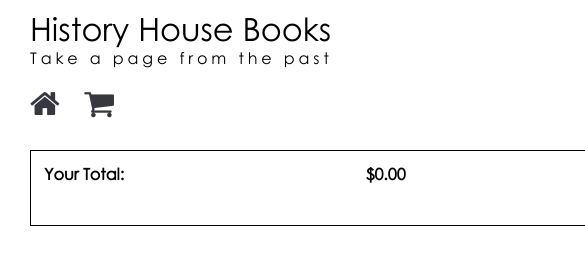
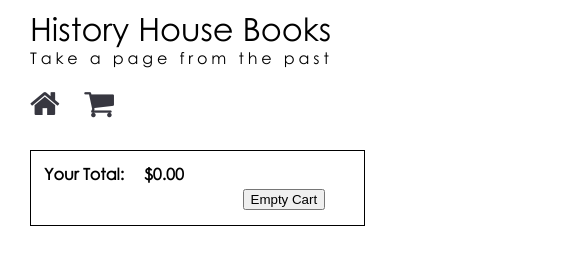
Before and after one commit to PatDodd/bookTracker, a website: page index.html in a window 390 px wide. Both pictures are taken after a click on the link 99 px from the left and 109 px from the top of the page. Shown: the top 264 px of the page, 585 px wide, since content can reach past the window. Drawn offline with Linux system fonts and the light colour scheme.

Commit message:
added responsive styles for cart view as well

```diff
--- a/css/style.scss
+++ b/css/style.scss
@@ -85,7 +85,7 @@ img{
 }
 
 table.book{
-	width:1000px;
+	width:700px;
 	margin: 30px;
 	height:100%;
 	border: 1px solid black;
@@ -95,5 +95,3 @@ table.book{
 table.book td{
 	width: 0.33333%;
 }
-
-@import 'responsive';
--- a/scripts/main.js
+++ b/scripts/main.js
@@ -244,6 +244,10 @@ var loadCartView = function(){
   $(items).append("<tr class='totesCost'><td class='totalCost'>Your Total:</td><td id='grandTotes'>&#36;"+total.toFixed(2)+"</td></tr>");
   $(".totesCost").css({"font-weight":"bold"});
   $(items).append("<tr><td></td><td></td><td><button id='emptyCart'>Empty Cart</button></td><tr>");
+  if(window.innerWidth <=800){
+    $(items).css({"width":"335"});
+  }//end if window.innerWidth
+  watchWindowWidthCart(items);
   emptyCart();
   removeItem();
 };//loadCartView
@@ -344,3 +348,14 @@ var watchWindowWidth = function(){
     }//end if window.innerWidth
   });//end window.resize
 };//end watchWindowWidth
+
+//watch for changes in window size in the cart view and respond dynamically
+var watchWindowWidthCart = function(itms){
+  $(window).resize(function(){
+    if(window.innerWidth<=800){
+      $(itms).css({"width":"335px"});
+    } else{
+      $(itms).css({"width":"700px"});
+    }
+  });
+};
```
Also changed, not shown: css/responsive.scss (deleted, +0 -11 lines), css/style.css, 1 other file.
